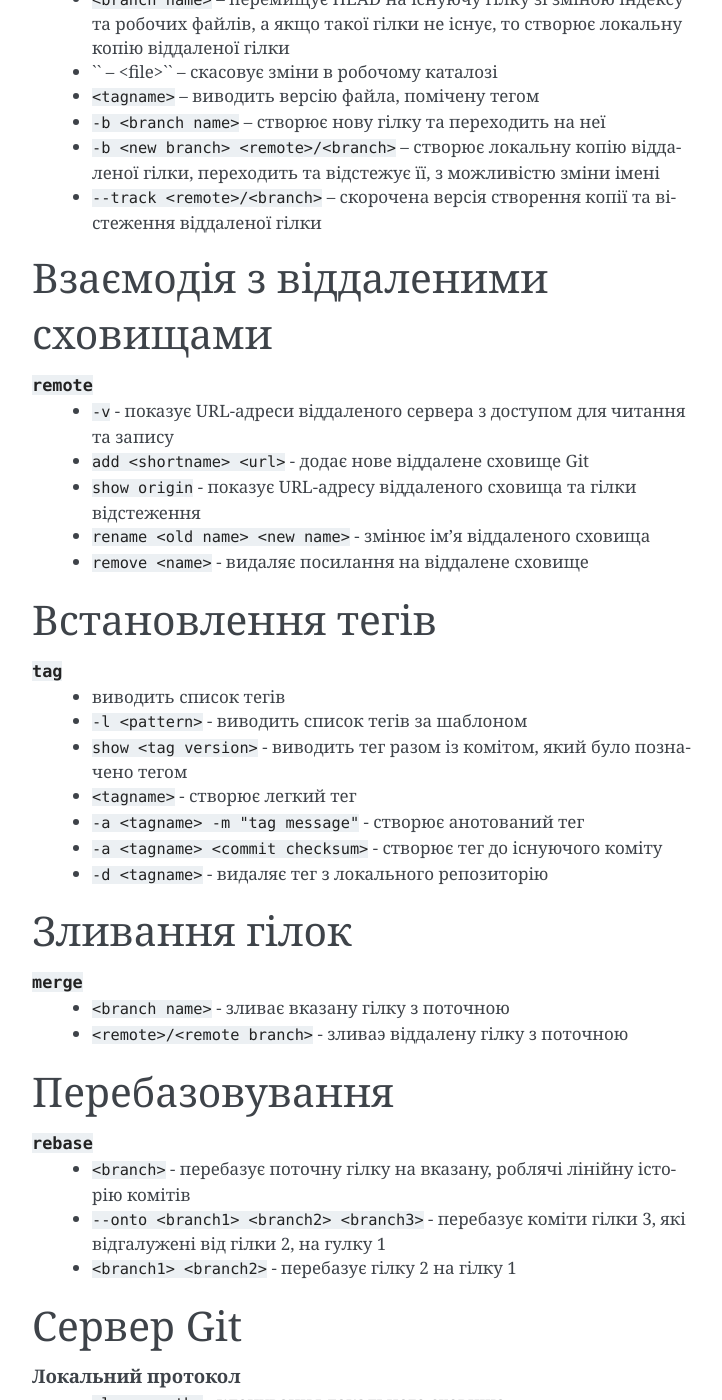
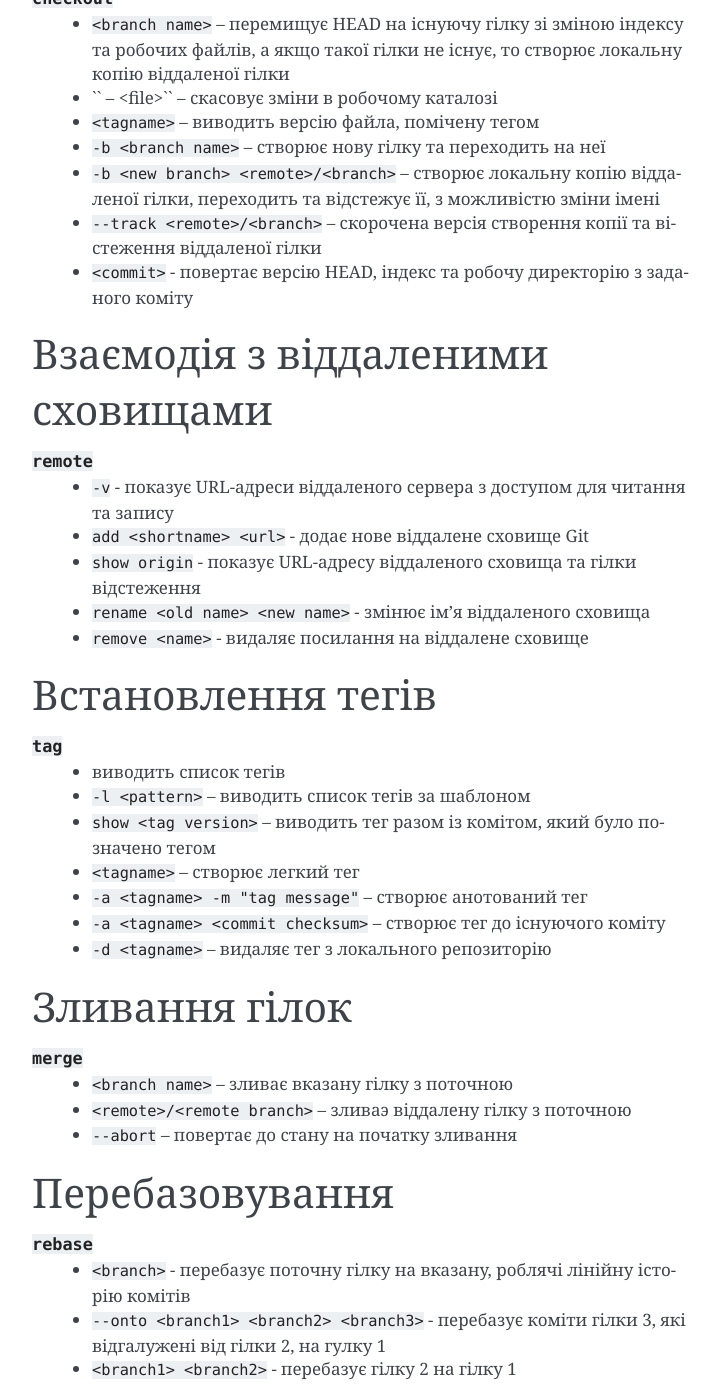
Before and after one commit to lsv62/Git, a Sphinx documentation site: the page built from source/git.rst, in a window 1280 px wide and 1400 px high, scrolled down 6475 px. Shown: the whole window, without its empty margins (388-1110 px from the left). Built offline with Sphinx 7.4.7, drawn with Linux system fonts in a browser that asks for light colours; some of the changed text lies outside the part shown.

Commit message:
повернення до коміту

```diff
--- a/source/git.rst
+++ b/source/git.rst
@@ -187,7 +187,7 @@
         * ``-f`` - видалення файлів вже доданих до індексу
         * ``\*`` - розкриття шаблону
 
-Переміщення иа перейменування файлів
+Переміщення та перейменування файлів
 -----------------------------------------
 
 .. glossary::
@@ -244,6 +244,7 @@
           та робочої директорії
         * ``<commit> <file>`` - повертає в індекс версію файла з заданого коміту
         * ``<branch name>`` -- перемищує гілку на поточний HEAD
+        * ``<commit>`` - повертає версію HEAD та індекс з заданого коміту
 
     ``restore``
         * заміняє файли в робочому директорії
@@ -262,6 +263,7 @@
         * ``-b <new branch> <remote>/<branch>`` -- створює локальну копію віддаленої гілки,
           переходить та відстежує її, з можливістю зміни імені
         * ``--track <remote>/<branch>`` -- скорочена версія створення копії та вістеження віддаленої гілки
+        * ``<commit>`` - повертає версію HEAD, індекс та робочу директорію з заданого коміту
 
 Взаємодія з віддаленими сховищами
 -------------------------------------
@@ -282,12 +284,12 @@
 
     ``tag``
         * виводить список тегів
-        * ``-l <pattern>`` - виводить список тегів за шаблоном
-        * ``show <tag version>`` - виводить тег разом із комітом, який було позначено тегом
-        * ``<tagname>`` - створює легкий тег
-        * ``-a <tagname> -m "tag message"`` - створює анотований тег
-        * ``-a <tagname> <commit checksum>`` - створює тег до існуючого коміту
-        * ``-d <tagname>`` - видаляє тег з локального репозиторію
+        * ``-l <pattern>`` -- виводить список тегів за шаблоном
+        * ``show <tag version>`` -- виводить тег разом із комітом, який було позначено тегом
+        * ``<tagname>`` -- створює легкий тег
+        * ``-a <tagname> -m "tag message"`` -- створює анотований тег
+        * ``-a <tagname> <commit checksum>`` -- створює тег до існуючого коміту
+        * ``-d <tagname>`` -- видаляє тег з локального репозиторію
 
 Зливання гілок
 --------------------
@@ -295,8 +297,9 @@
 .. glossary::
 
     ``merge``
-        * ``<branch name>`` - зливає вказану гілку з поточною
-        * ``<remote>/<remote branch>`` - зливаэ віддалену гілку з поточною
+        * ``<branch name>`` -- зливає вказану гілку з поточною
+        * ``<remote>/<remote branch>`` -- зливаэ віддалену гілку з поточною
+        * ``--abort`` -- повертає до стану на початку зливання
 
 Перебазовування
 -------------------
```
